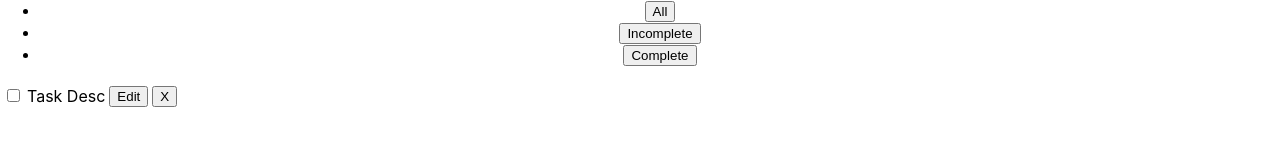
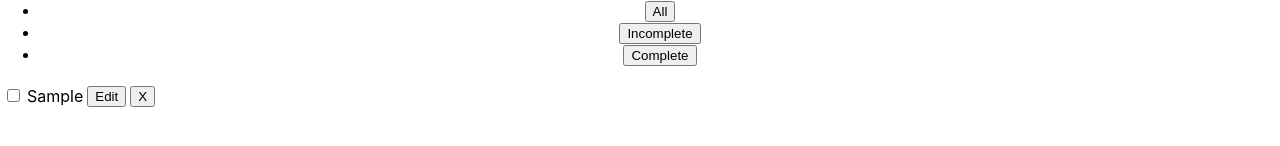
Before and after one commit to billy-need/project03, a React (Create React App) app: page /tasks in a window 1280 px wide. Both pictures are taken after typing "Sample" into the empty fields and a click on the button "Add Task". Shown: the part 260-406 px from the top of the page. Built offline with nearby package versions, Linux system fonts and the light colour scheme.

Commit message:
Created state and ref for tasks

```diff
--- a/src/Tasks.js
+++ b/src/Tasks.js
@@ -1,13 +1,21 @@
-import React from 'react'
+import React, {useState, useRef} from 'react'
 import './App.css';
 
 export default function Tasks() {
+    const [tasks, setTasks] = useState([]);
+    const taskRef = useRef();
+
+    const addTask = () => {
+        console.log('Add task button clicked = ' + taskRef.current.value);
+        setTasks([...tasks, taskRef.current.value]);
+    }
+
     return (
         <div>
             <h1>Tasks</h1>
             <form>
-                <input type="text" id="taskDesc" placeholder="Task..." />
-                <button type="button" id="taskBtn">Add Task</button>
+                <input type="text" id="taskDesc" ref={taskRef} placeholder="Task..." />
+                <button type="button" id="taskBtn" onClick={addTask}>Add Task</button>
             </form>
             <label>Show:</label>
             <ul id="filter">
@@ -19,7 +27,9 @@ export default function Tasks() {
                 <tbody>
                     <tr>
                         <td><input type="checkbox" /></td>
-                        <td>Task Desc</td>
+                        <td>{tasks.map((value, index) => (
+                            <div key={index}>{value}</div>
+                        ))}</td>
                         <td><button type="button" id="editBtn">Edit</button></td>
                         <td><button type="button" id="deleteBtn">X</button></td>
                     </tr>
```
Also changed, not shown: public/logo192.png (added), public/logo512.png (added).
